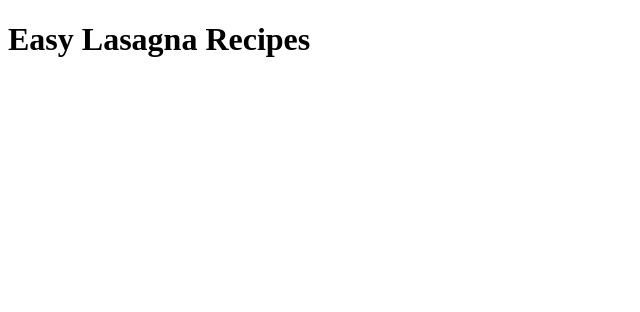
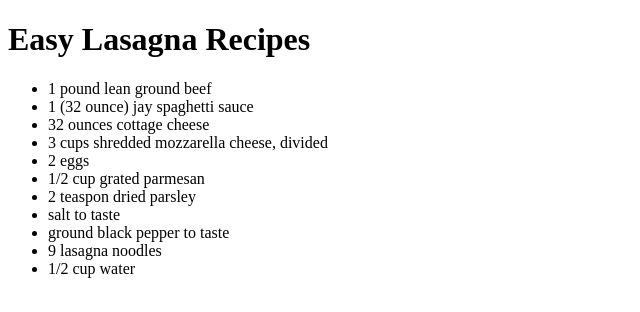
Before and after one commit to zachhh14/odin-recipes, a plain HTML site: page recipes/EasyLasagna.html in a window 1280 px wide. Shown: the whole page, without its empty margins (0-640 px from the left). Drawn offline with Linux system fonts and the light colour scheme.

Commit message:
Add ul of recipes in recipes/EasyLasagna.html

```diff
--- a/recipes/EasyLasagna.html
+++ b/recipes/EasyLasagna.html
@@ -8,5 +8,18 @@
 </head>
 <body>
     <h1>Easy Lasagna Recipes</h1>
+    <ul>
+        <li>1 pound lean ground beef</li>
+        <li>1 (32 ounce) jay spaghetti sauce</li>
+        <li>32 ounces cottage cheese</li>
+        <li>3 cups shredded mozzarella cheese, divided</li>
+        <li>2 eggs</li>
+        <li>1/2 cup grated parmesan</li>
+        <li>2 teaspon dried parsley</li>
+        <li>salt to taste</li>
+        <li>ground black pepper to taste</li>
+        <li>9 lasagna noodles</li>
+        <li>1/2 cup water</li>
+    </ul>
 </body>
 </html>
```
